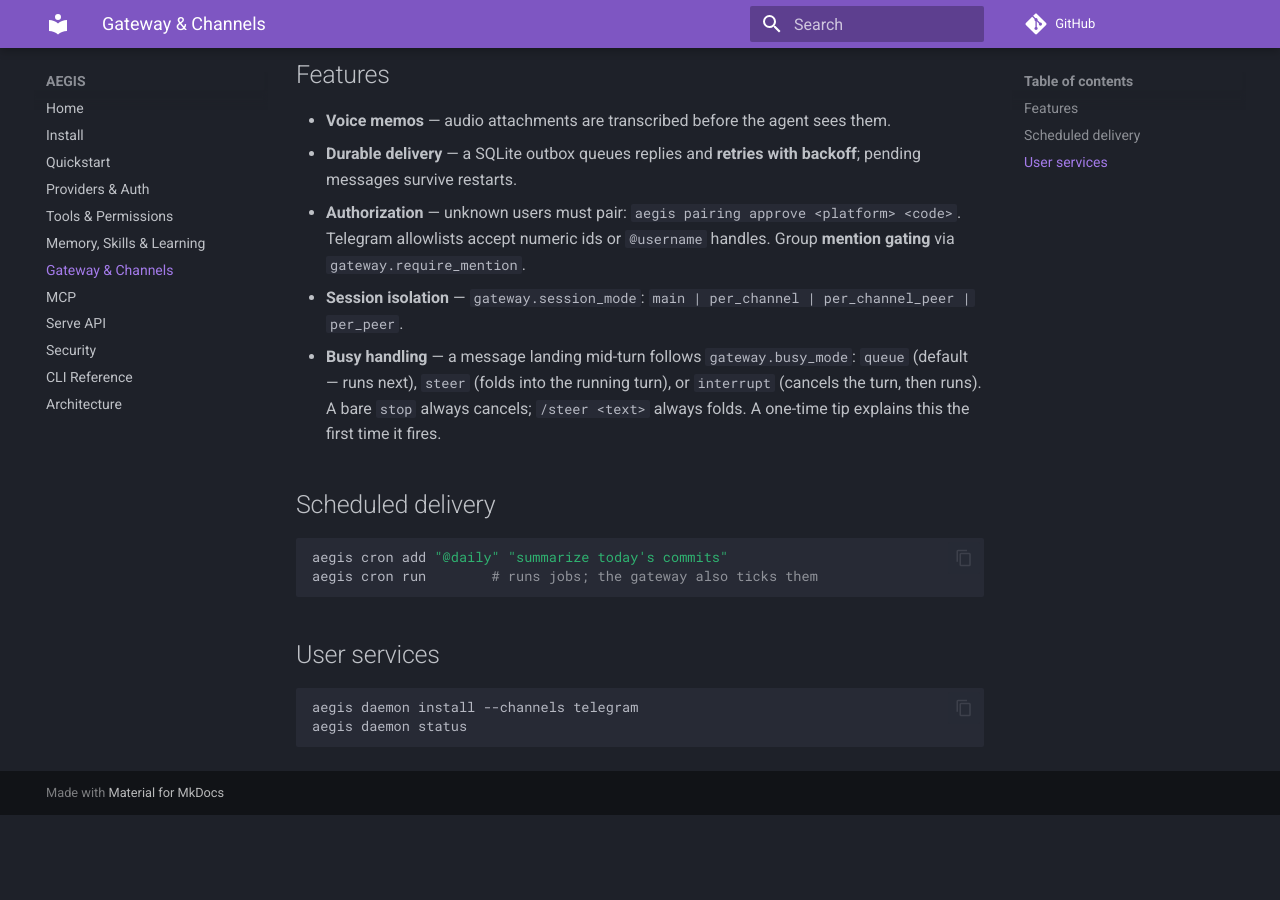
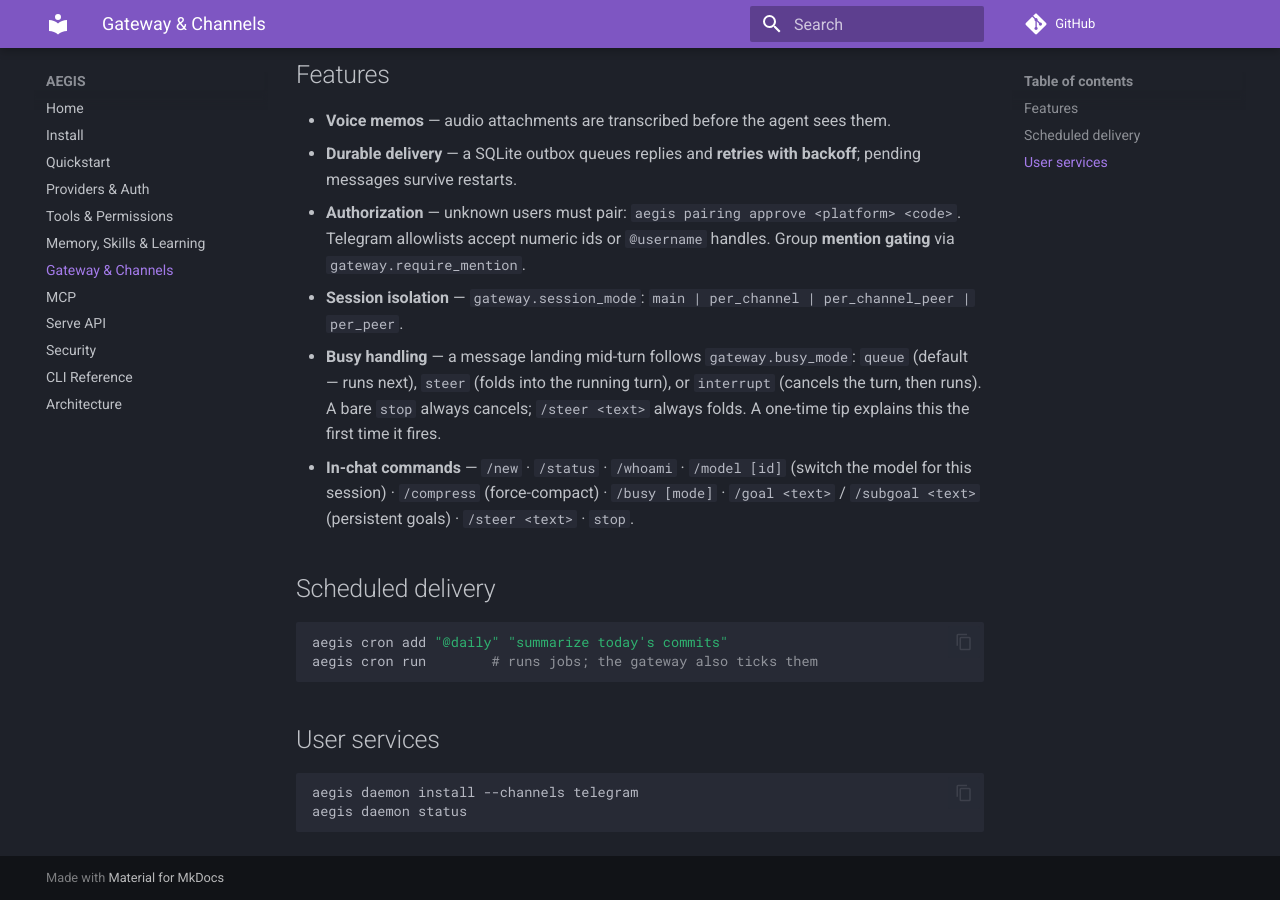
Before and after one commit to Alien0013/aegis, an MkDocs documentation site: the page built from docs/gateway.md, in a window 1280 px wide and 900 px high, scrolled down 641 px. Built offline with MkDocs 1.6.1 and Material for MkDocs 9.7.7, drawn with Linux system fonts in a browser that asks for light colours; comment, search, counter and statistics services are not loaded; before the commit the page ends 1456 px from its top, so only the background shows below that.

Commit message:
Docs: gateway in-chat command list

```diff
--- a/docs/gateway.md
+++ b/docs/gateway.md
@@ -30,6 +30,9 @@ aegis gateway --channels telegram,discord,slack,signal,matrix,email,webhook
   `queue` (default — runs next), `steer` (folds into the running turn), or
   `interrupt` (cancels the turn, then runs). A bare `stop` always cancels;
   `/steer <text>` always folds. A one-time tip explains this the first time it fires.
+- **In-chat commands** — `/new` · `/status` · `/whoami` · `/model [id]` (switch the
+  model for this session) · `/compress` (force-compact) · `/busy [mode]` ·
+  `/goal <text>` / `/subgoal <text>` (persistent goals) · `/steer <text>` · `stop`.
 
 ## Scheduled delivery
 
```
